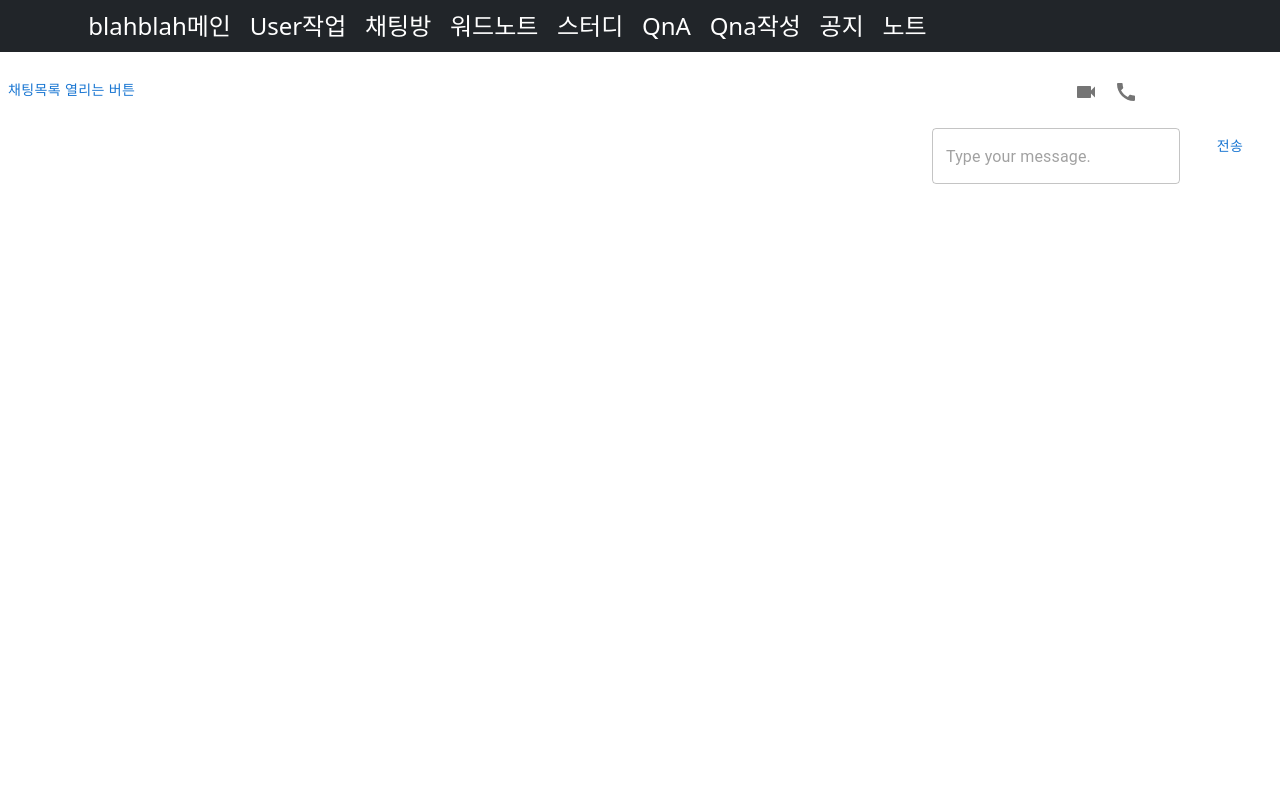
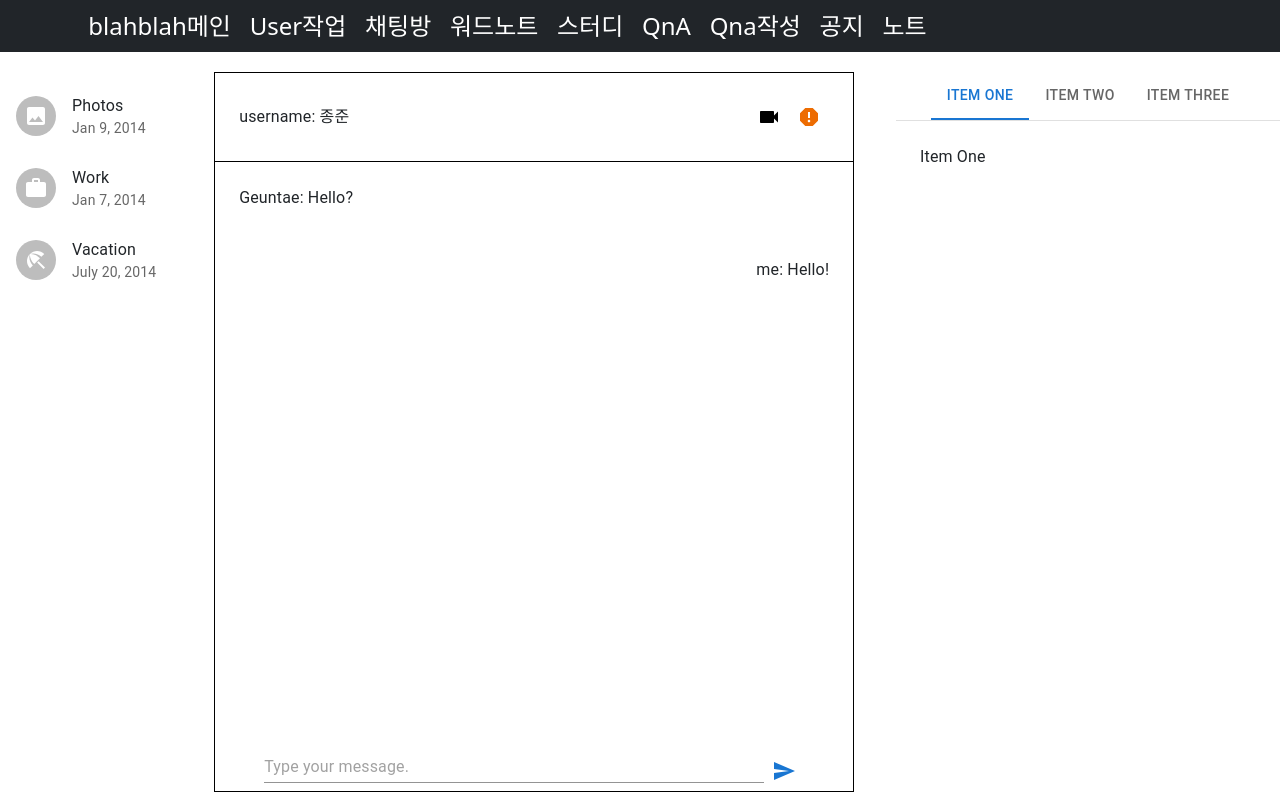
Before and after one commit to damwon/BlahBlah, a Next.js app in the folder FE/blahblah/: page /chat in a window 1280 px wide. Built offline with nearby package versions, Linux system fonts and the light colour scheme.

Commit message:
[S06P31C203-87]Feat: 채팅 UI 작업

```diff
--- a/FE/blahblah/component/chat/chatList.tsx
+++ b/FE/blahblah/component/chat/chatList.tsx
@@ -1,3 +1,40 @@
+import * as React from "react";
+import List from "@mui/material/List";
+import ListItem from "@mui/material/ListItem";
+import ListItemText from "@mui/material/ListItemText";
+import ListItemAvatar from "@mui/material/ListItemAvatar";
+import Avatar from "@mui/material/Avatar";
+import ImageIcon from "@mui/icons-material/Image";
+import WorkIcon from "@mui/icons-material/Work";
+import BeachAccessIcon from "@mui/icons-material/BeachAccess";
+
 export default function ChatList() {
-  return <></>;
+  return (
+    <List sx={{ width: "100%", maxWidth: 360, bgcolor: "background.paper" }}>
+      <ListItem>
+        <ListItemAvatar>
+          <Avatar>
+            <ImageIcon />
+          </Avatar>
+        </ListItemAvatar>
+        <ListItemText primary="Photos" secondary="Jan 9, 2014" />
+      </ListItem>
+      <ListItem>
+        <ListItemAvatar>
+          <Avatar>
+            <WorkIcon />
+          </Avatar>
+        </ListItemAvatar>
+        <ListItemText primary="Work" secondary="Jan 7, 2014" />
+      </ListItem>
+      <ListItem>
+        <ListItemAvatar>
+          <Avatar>
+            <BeachAccessIcon />
+          </Avatar>
+        </ListItemAvatar>
+        <ListItemText primary="Vacation" secondary="July 20, 2014" />
+      </ListItem>
+    </List>
+  );
 }
--- /dev/null
+++ b/FE/blahblah/component/chat/chatTabs.tsx
@@ -0,0 +1,72 @@
+import * as React from "react";
+import Tabs from "@mui/material/Tabs";
+import Tab from "@mui/material/Tab";
+import Typography from "@mui/material/Typography";
+import Box from "@mui/material/Box";
+
+interface TabPanelProps {
+  children?: React.ReactNode;
+  index: number;
+  value: number;
+}
+
+function TabPanel(props: TabPanelProps) {
+  const { children, value, index, ...other } = props;
+
+  return (
+    <div
+      role="tabpanel"
+      hidden={value !== index}
+      id={`simple-tabpanel-${index}`}
+      aria-labelledby={`simple-tab-${index}`}
+      {...other}
+    >
+      {value === index && (
+        <Box sx={{ p: 3 }}>
+          <Typography>{children}</Typography>
+        </Box>
+      )}
+    </div>
+  );
+}
+
+function a11yProps(index: number) {
+  return {
+    id: `simple-tab-${index}`,
+    "aria-controls": `simple-tabpanel-${index}`,
+  };
+}
+
+export default function ChatTabs() {
+  const [value, setValue] = React.useState(0);
+
+  const handleChange = (event: React.SyntheticEvent, newValue: number) => {
+    setValue(newValue);
+  };
+
+  return (
+    <Box sx={{ width: "30%" }}>
+      <Box sx={{ borderBottom: 1, borderColor: "divider" }}>
+        <Tabs
+          value={value}
+          onChange={handleChange}
+          aria-label="basic tabs example"
+          centered
+        >
+          <Tab label="Item One" {...a11yProps(0)} />
+          <Tab label="Item Two" {...a11yProps(1)} />
+          <Tab label="Item Three" {...a11yProps(2)} />
+        </Tabs>
+      </Box>
+      <TabPanel value={value} index={0}>
+        Item One
+      </TabPanel>
+      <TabPanel value={value} index={1}>
+        Item Two
+      </TabPanel>
+      <TabPanel value={value} index={2}>
+        Item Three
+      </TabPanel>
+    </Box>
+  );
+}
--- a/FE/blahblah/pages/chat/index.tsx
+++ b/FE/blahblah/pages/chat/index.tsx
@@ -3,79 +3,133 @@ import { useState } from "react";
 import WordNote from "../wordnote";
 import Note from "../note";
 import ChatList from "../../component/chat/chatList";
-import { Button, TextField, IconButton, Box } from "@mui/material";
-import MicIcon from "@mui/icons-material/Mic";
+import { Button, TextField, IconButton, Box, Typography } from "@mui/material";
+import ReportIcon from "@mui/icons-material/Report";
 import VideocamIcon from "@mui/icons-material/Videocam";
-import CallIcon from "@mui/icons-material/Call";
+import ChatTabs from "../../component/chat/chatTabs";
+import SendIcon from "@mui/icons-material/Send";
 
 export default function Chat() {
-  const [messageList, setMessageList] = useState<string[]>([]);
+  const dummyMessageList = [
+    {
+      username: "Geuntae",
+      message: "Hello?",
+    },
+    {
+      username: "me",
+      message: "Hello!",
+    },
+  ];
+  const [messageList, setMessageList] = useState<any[]>(dummyMessageList);
   const [message, setMessage] = useState<string>("");
   const handleMessage = (e: any) => {
     setMessage(e.target.value);
   };
   const handleMessageList = () => {
-    setMessageList([...messageList, message]);
+    setMessageList([...messageList, { username: "me", message: message }]);
     setMessage("");
-  };
-
-  // 채팅 리스트 토글
-  const [isChatListOpen, setIsChatListOpen] = useState<boolean>(false);
-  const handleToggleChatList = () => {
-    setIsChatListOpen(!isChatListOpen);
   };
 
   return (
     <Box
       style={{
-        height: "100%",
+        height: "90vh",
         marginTop: "20px",
         display: "flex",
         justifyContent: "space-between",
       }}
     >
       <Box>
-        <Button onClick={handleToggleChatList}>채팅목록 열리는 버튼</Button>
-        {isChatListOpen ? <ChatList /> : null}
+        <ChatList />
       </Box>
       <Box
-        style={{
+        sx={{
           display: "flex",
+          border: "1px solid black",
           flexDirection: "column",
           justifyContent: "space-between",
           alignItems: "center",
+          width: "50%",
         }}
       >
+        <Box
+          sx={{
+            width: "100%",
+            display: "flex",
+            alignItems: "center",
+            padding: 3,
+            borderBottom: "1px solid black",
+            justifyContent: "space-between",
+          }}
+        >
+          <Typography>username: 종준</Typography>
           <Box>
             <IconButton
               onClick={() => {
                 alert("영상통화 버튼 눌림.");
               }}
             >
-            <VideocamIcon />
+              <VideocamIcon sx={{ color: "black" }} />
             </IconButton>
             <IconButton
               onClick={() => {
-              alert("음성통화 버튼 눌림.");
+                alert("신고 버튼 눌림.");
               }}
             >
-            <CallIcon />
+              <ReportIcon color="warning" />
             </IconButton>
           </Box>
-
-        <Box>
+        </Box>
+        <Box
+          sx={{
+            height: "100%",
+            width: "100%",
+            display: "flex",
+            flexDirection: "column",
+          }}
+        >
           {messageList &&
             messageList.map((item, index) => {
+              if (item.username === "me") {
                 return (
-                <Box key={index}>
-                  <p>{item}</p>
+                  <Box
+                    sx={{
+                      width: "100%",
+                      padding: 3,
+                      display: "flex",
+                      alignItems: "center",
+                      justifyContent: "end",
+                    }}
+                    key={index}
+                  >
+                    <Typography>
+                      {item.username}: {item.message}
+                    </Typography>
                   </Box>
                 );
+              } else {
+                return (
+                  <Box
+                    sx={{
+                      width: "100%",
+                      padding: 3,
+                      display: "flex",
+                      alignItems: "center",
+                      justifyContent: "start",
+                    }}
+                    key={index}
+                  >
+                    <Typography>
+                      {item.username}: {item.message}
+                    </Typography>
+                  </Box>
+                );
+              }
             })}
-          <p></p>
         </Box>
         <Box>
           <TextField
+            sx={{ width: "500px" }}
             value={message}
             placeholder="Type your message."
             onChange={handleMessage}
@@ -84,15 +138,14 @@ export default function Chat() {
                 handleMessageList();
               }
             }}
+            variant="standard"
           />
-          <Button style={{ width: "100px" }} onClick={handleMessageList}>
-            전송
-          </Button>
+          <IconButton onClick={handleMessageList}>
+            <SendIcon color="primary" />
+          </IconButton>
         </Box>
       </Box>
-      {/* <div style={{ textAlign: "center", width: "20%" }}>
-        <Tab panes={panes} />
-      </div> */}
+      <ChatTabs />
     </Box>
   );
 }
```
Lines whose indentation alone changed are shown as unchanged.
